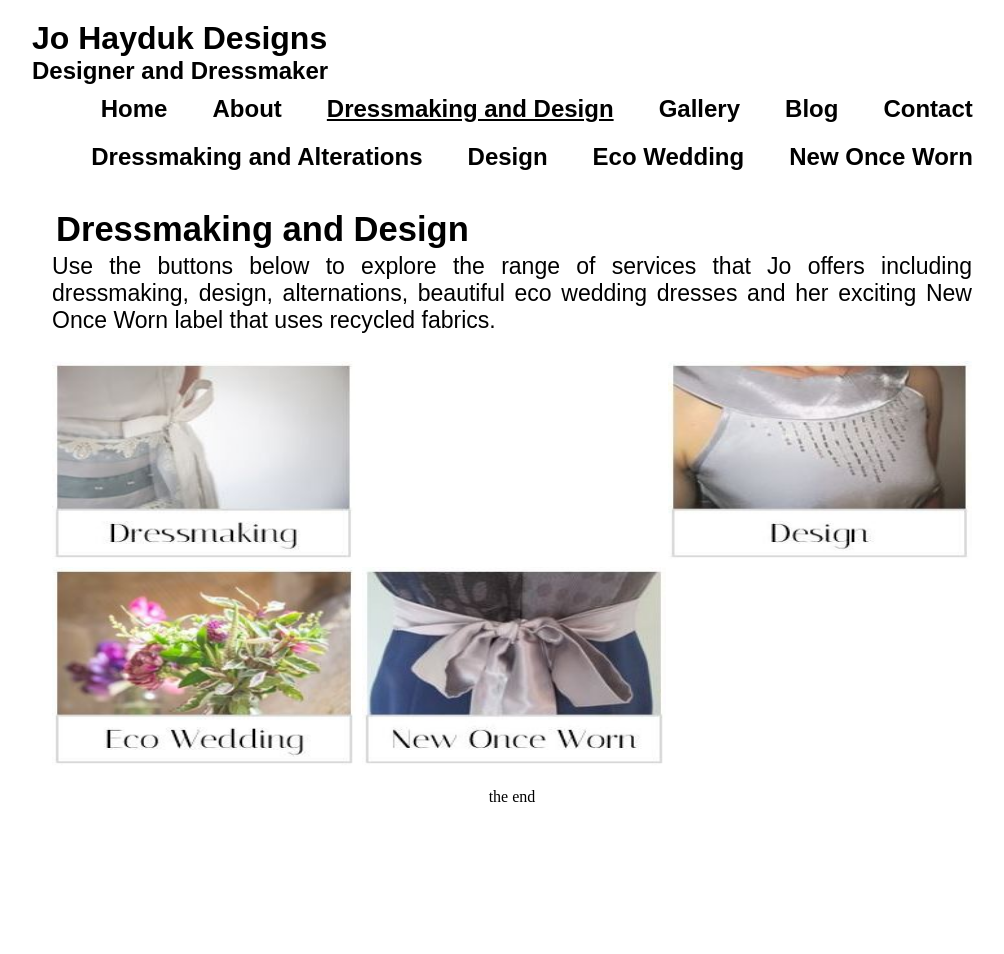
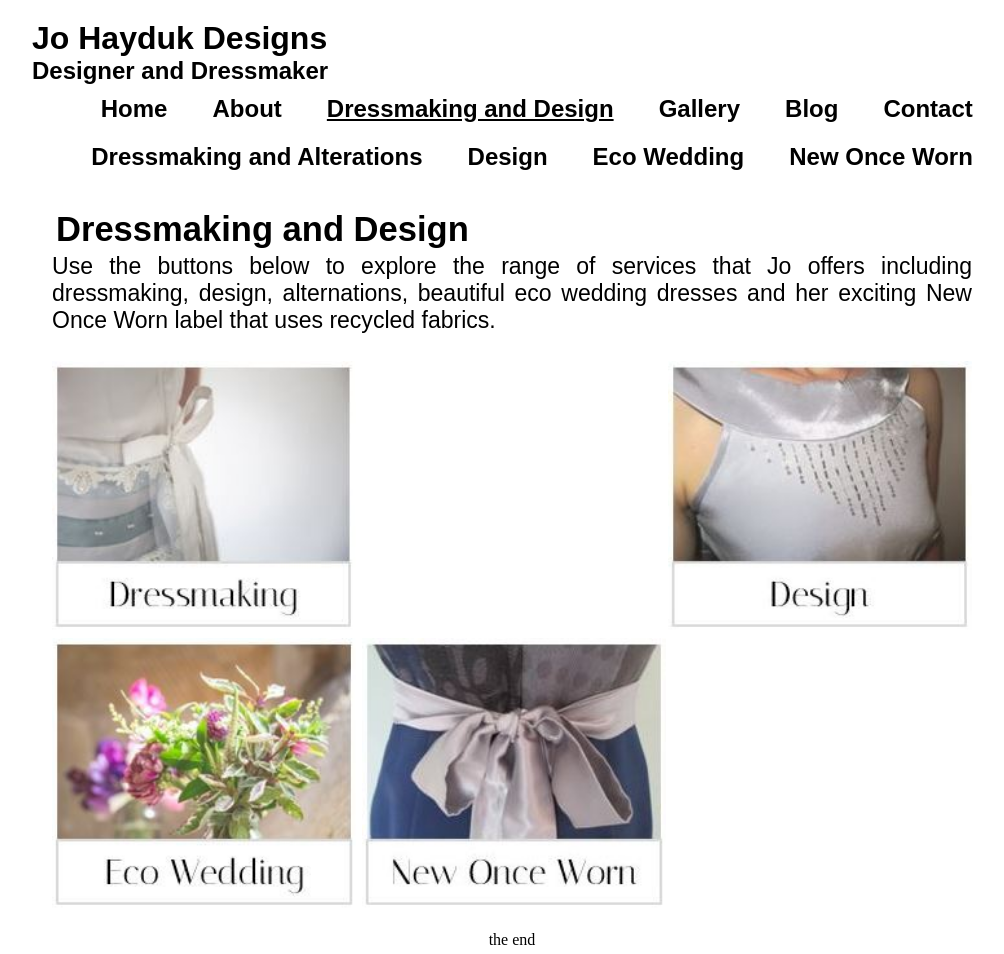
Before and after one commit to py1sl/jhdesigns_website, a Jekyll site: the page built from _pages/dressmaking/index.html, in a window 1280 px wide. Shown: the whole page, without its empty margins (128-1132 px from the left). Built offline with Jekyll 4.4.1, drawn with Linux system fonts in a browser that asks for light colours; some web fonts are replaced; before the commit the page ends 900 px from its top, so only the background shows below that.

Commit message:
fix image size

```diff
--- a/_pages/dressmaking/index.html
+++ b/_pages/dressmaking/index.html
@@ -29,7 +29,7 @@ images:
 
     <li>
     <a href="{{ image.link }}">
-        <img src="{{ image.image_path }}" alt="{{ image.title}}" height="200" width="100"/>
+        <img src="{{ image.image_path }}" alt="{{ image.title}}"/>
     </a></li>
   {% endfor %}
 </ul>
```
